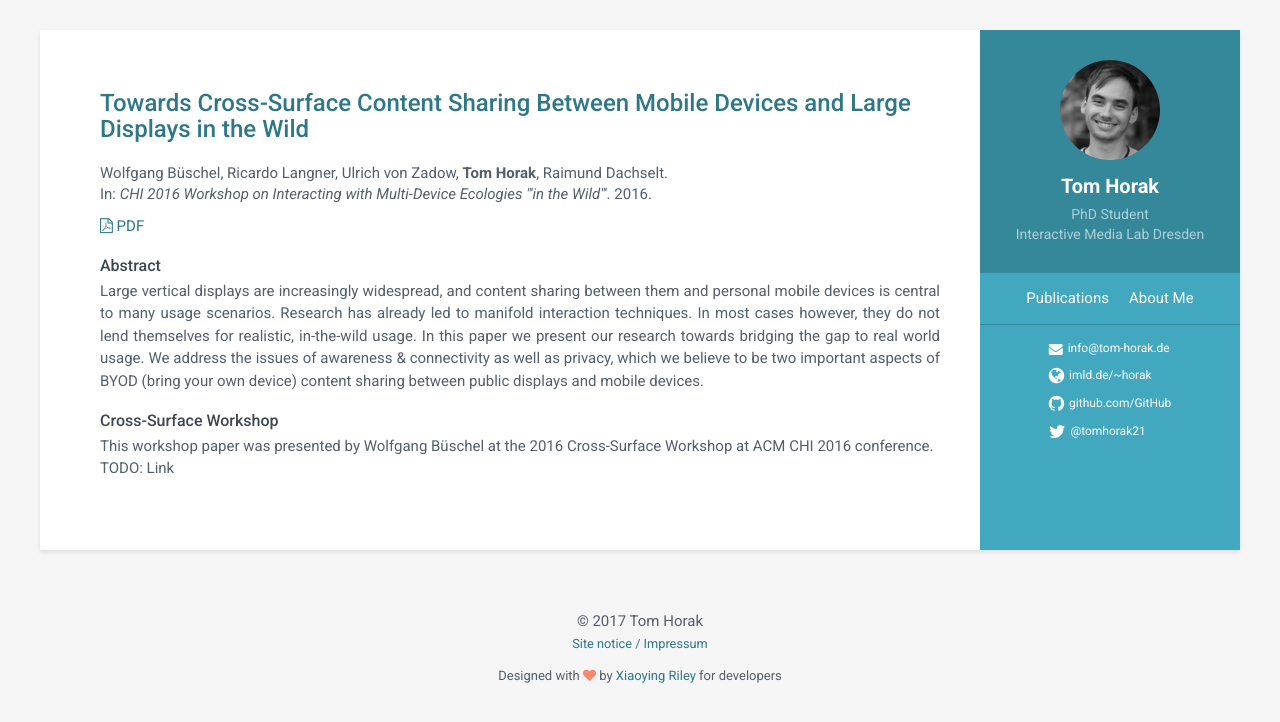
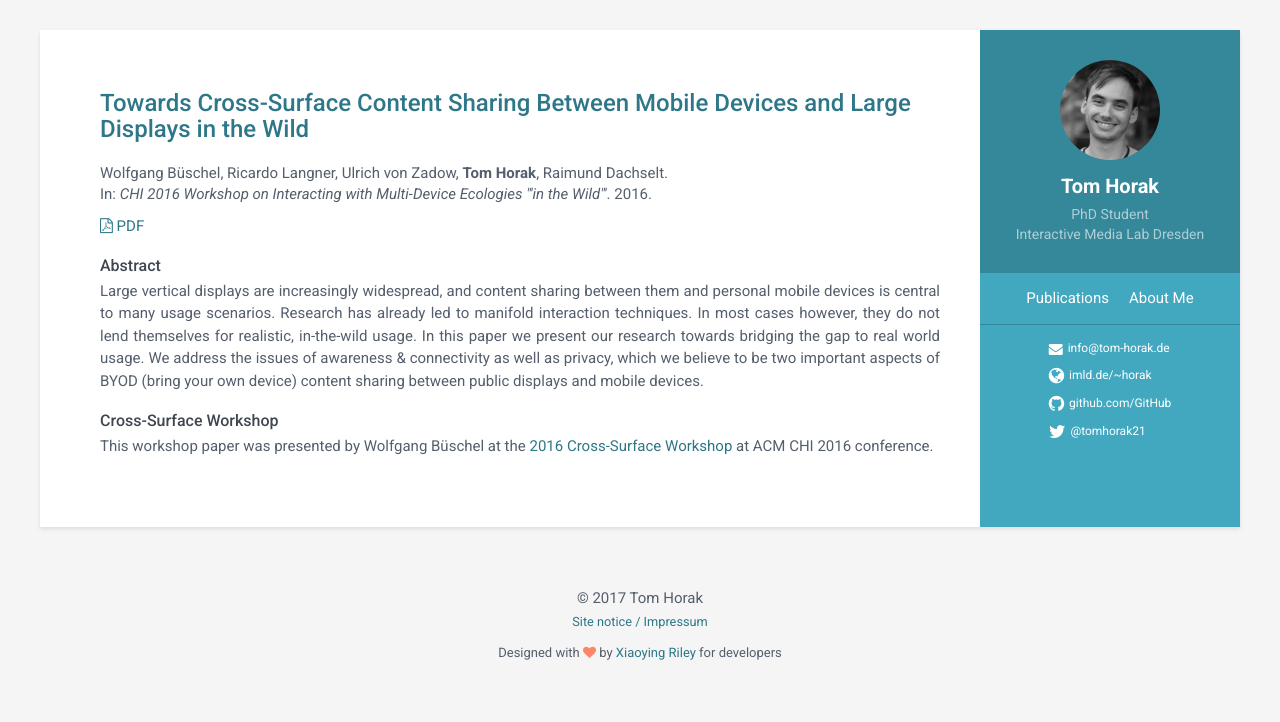
Before and after one commit to tomhorak21/tomhorak21.github.io, a Jekyll site: the page built from _publications/2016/towards-x-surface.md, in a window 1280 px wide. Shown: the top 722 px of the page. Built offline with Jekyll 4.4.1, drawn with Linux system fonts in a browser that asks for light colours.

Commit message:
Added link to workshop page in publication.

```diff
--- a/_publications/2016/towards-x-surface.md
+++ b/_publications/2016/towards-x-surface.md
@@ -23,5 +23,4 @@ abstract: >
 ---
 
 ## Cross-Surface Workshop
-This workshop paper was presented by Wolfgang Büschel at the 2016 Cross-Surface Workshop at ACM CHI 2016 conference.
-TODO: Link
+This workshop paper was presented by Wolfgang Büschel at the [2016 Cross-Surface Workshop](http://cross-surface.com/chi2016/) at ACM CHI 2016 conference.
```
